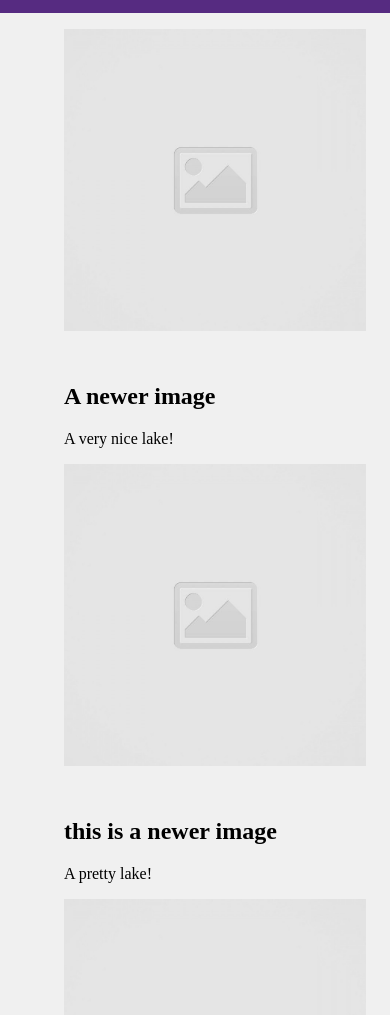
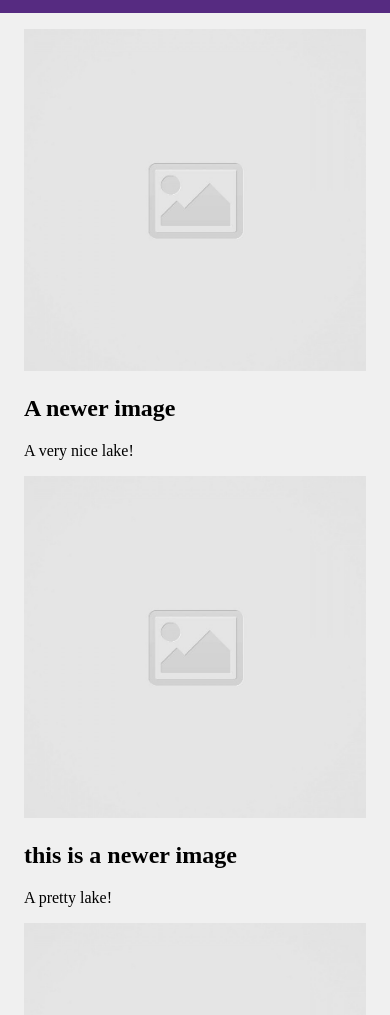
Before and after one commit to Malcolm-Abbott/code-journal, a plain HTML site: page index.html in a window 390 px wide. Shown: the part 56-1071 px from the top of the page. Drawn offline with Linux system fonts and the light colour scheme.

Commit message:
Check that the example entries you just created in the unordered list are responsive for both mobile and desktop screens. #2

```diff
--- a/css/styles.css
+++ b/css/styles.css
@@ -70,9 +70,14 @@ button:hover {
 
 img {
   width: 100%;
-  padding-bottom: 1.75rem;
+}
+
+ul {
+  padding-left: 0;
 }
 
 li {
   list-style: none;
+  margin-bottom: 0;
+  margin-top: 0;
 }
--- a/index.html
+++ b/index.html
@@ -78,8 +78,10 @@
               alt="placeholder image" />
           </li>
           <li class="column-half">
-            <h2>this is a newer image</h2>
-            <p>A pretty lake!</p>
+            <div class="text-entry">
+              <h2>this is a newer image</h2>
+              <p>A pretty lake!</p>
+            </div>
           </li>
           <li class="column-half">
             <img
```
